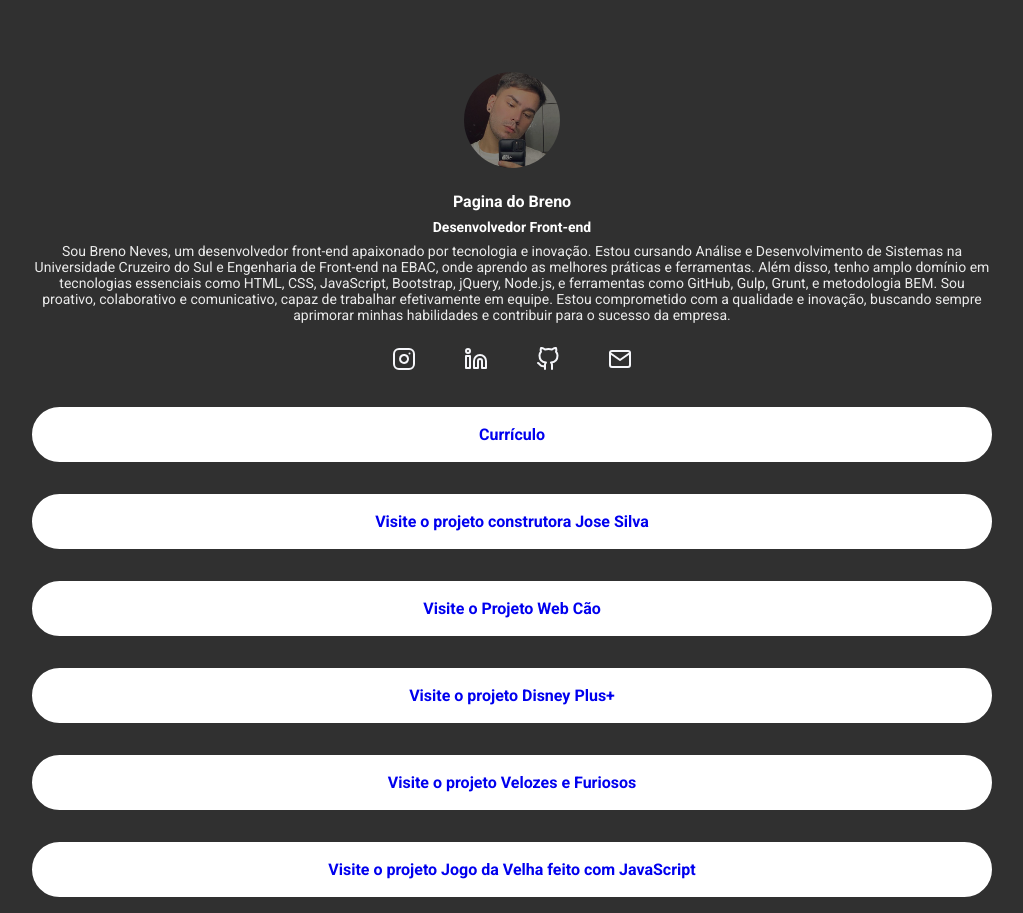
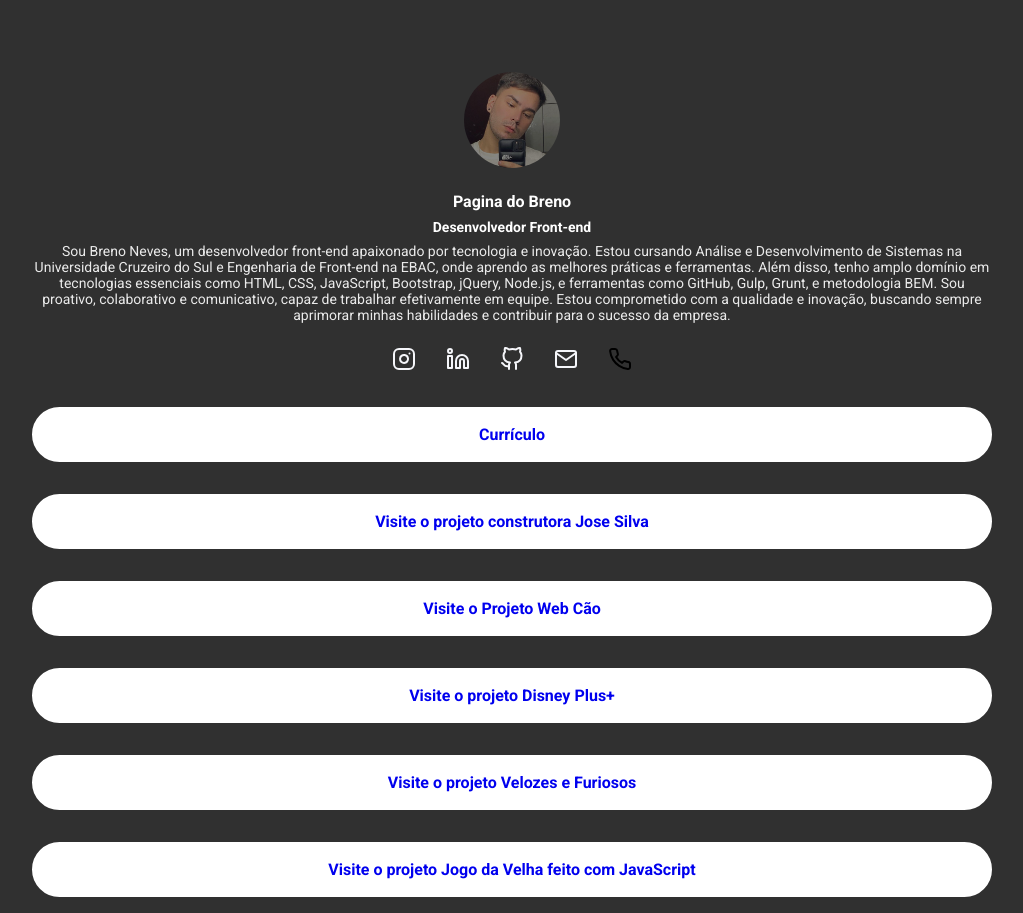
Before and after one commit to Breninnn17/Less, a website: page index.html in a window 1280 px wide. Shown: the whole page, without its empty margins (128-1151 px from the left). Drawn offline with Linux system fonts and the light colour scheme.

Commit message:
link wpp

```diff
--- a/index.html
+++ b/index.html
@@ -45,6 +45,10 @@
                         <img src="./src/imagens/mail.svg" alt="Logo do E-mail">
                     </a>
                 </li>
+                <li>
+                    <a href="https://wa.me/5511941994043?text=Ol%C3%A1%2C%20Tudo%20bem%20no%20que%20posso%20ajudar-lo%3F">
+                        <img src="./src/imagens/phone.svg" alt="Logo de telefone">
+                    </a>
             </ul>
         </nav>
         <nav>
```
Also changed, not shown: src/imagens/phone.svg (added).
